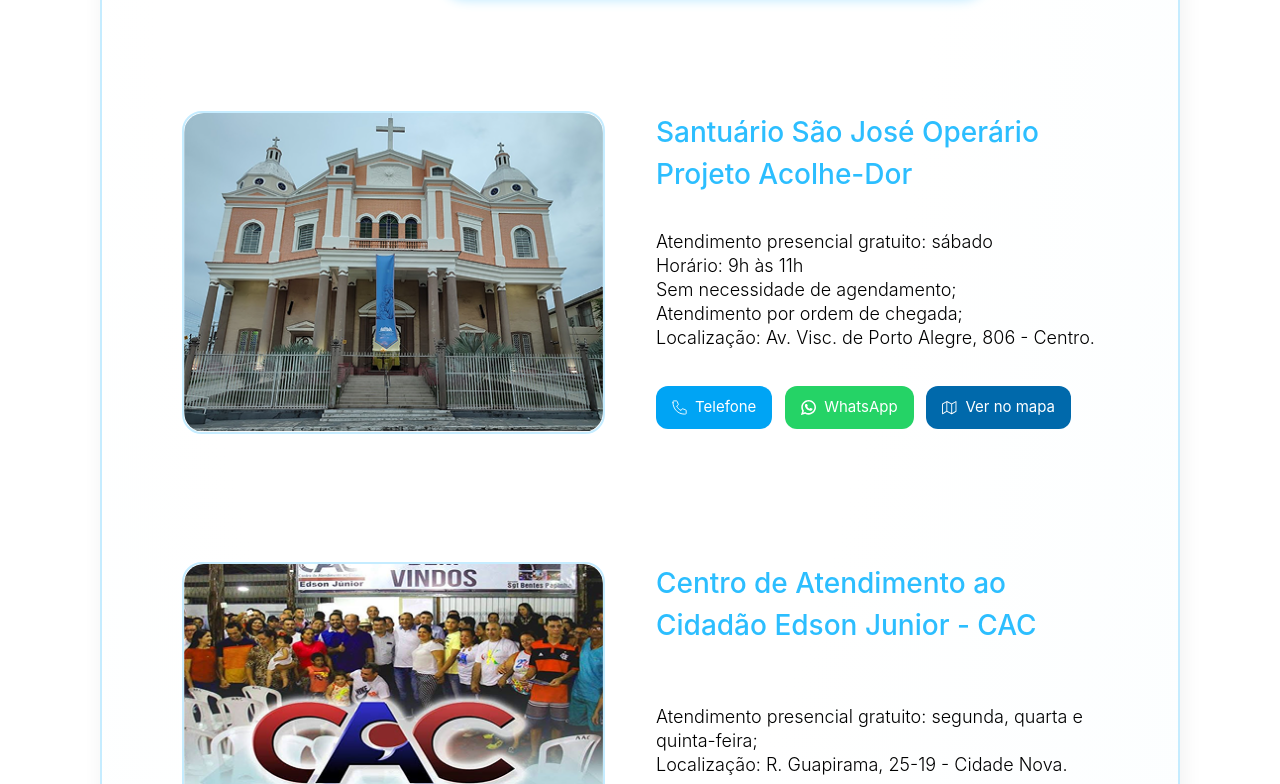
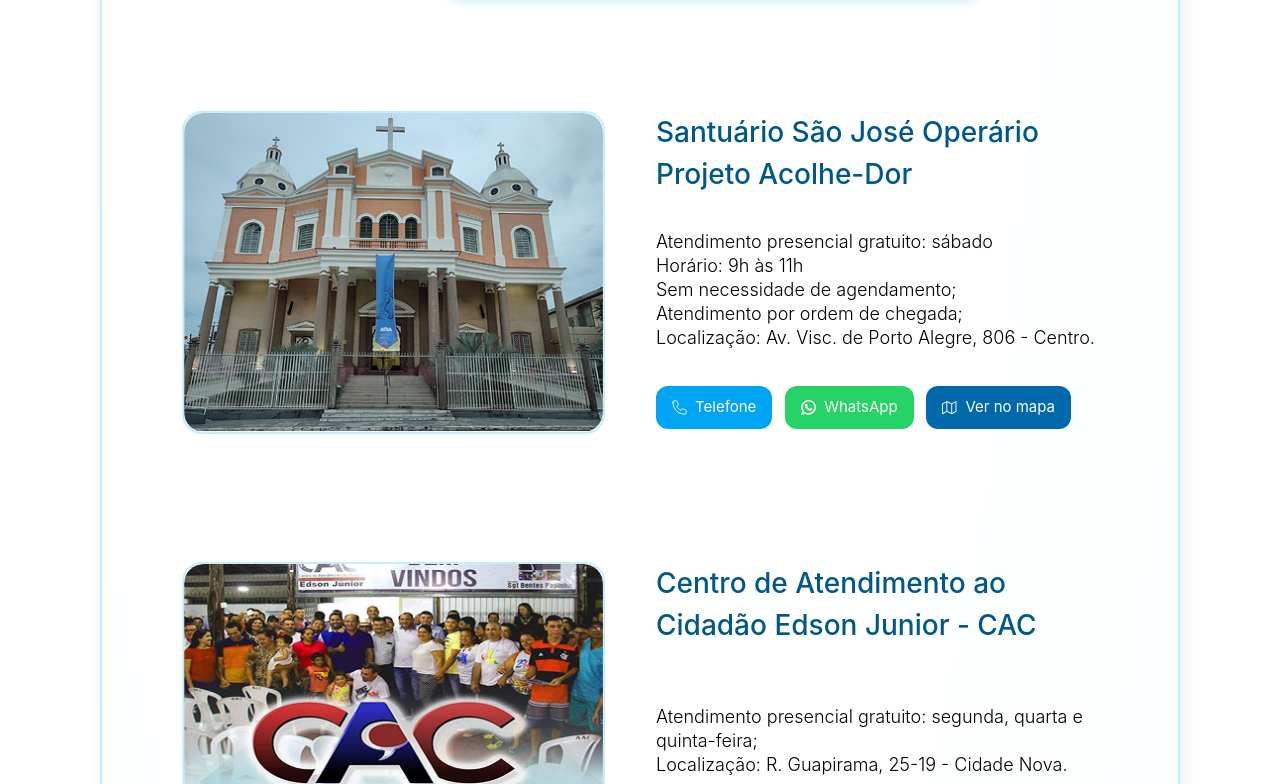
Before and after one commit to jucastrum/ajudarvoce, a Next.js app: page / in a window 1280 px wide. Shown: the part 5856-6640 px from the top of the page. Built offline with nearby package versions, Linux system fonts and the light colour scheme; a web font is replaced by a local one.

Commit message:
Mudanças css locations

```diff
--- a/src/components/Locations/Locations.module.css
+++ b/src/components/Locations/Locations.module.css
@@ -93,6 +93,7 @@
     display: flex;
     justify-content: center;
     align-items: center;
+    cursor: pointer;
   }
 
   .searchIconWrapper img {
@@ -167,7 +168,7 @@
 
   /* Título */
   .locationTitle {
-    color: #2CBEFF;
+    color: #00578A;
     text-align: start;
     font-size: 28px;
   }
@@ -175,7 +176,7 @@
   /* Subtítulo */
   .locationSubtitle {
     font-size: 28px;
-    color: #2CBEFF;
+    color: #00578A;
     text-align: start;
   }
 
```
